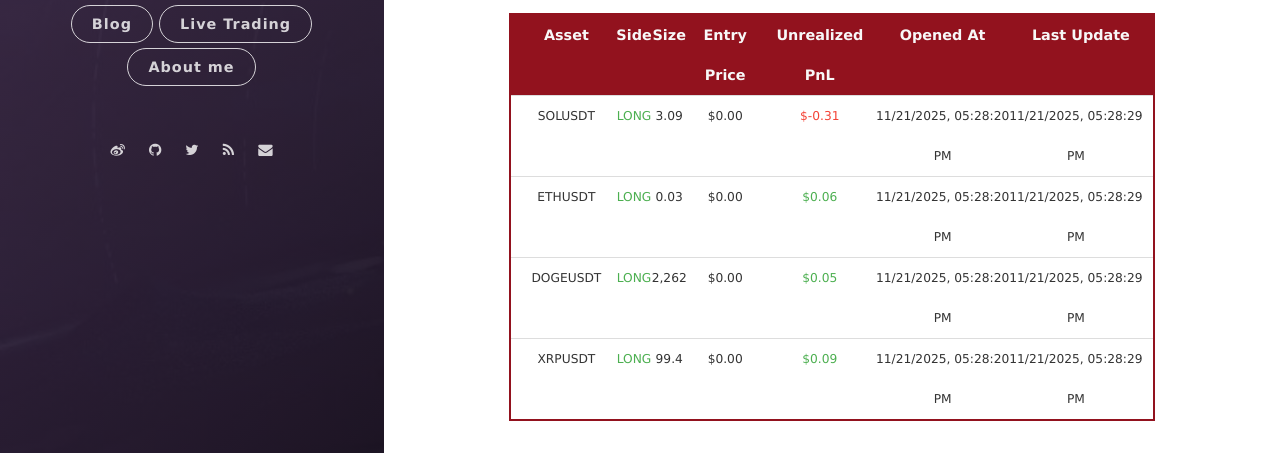
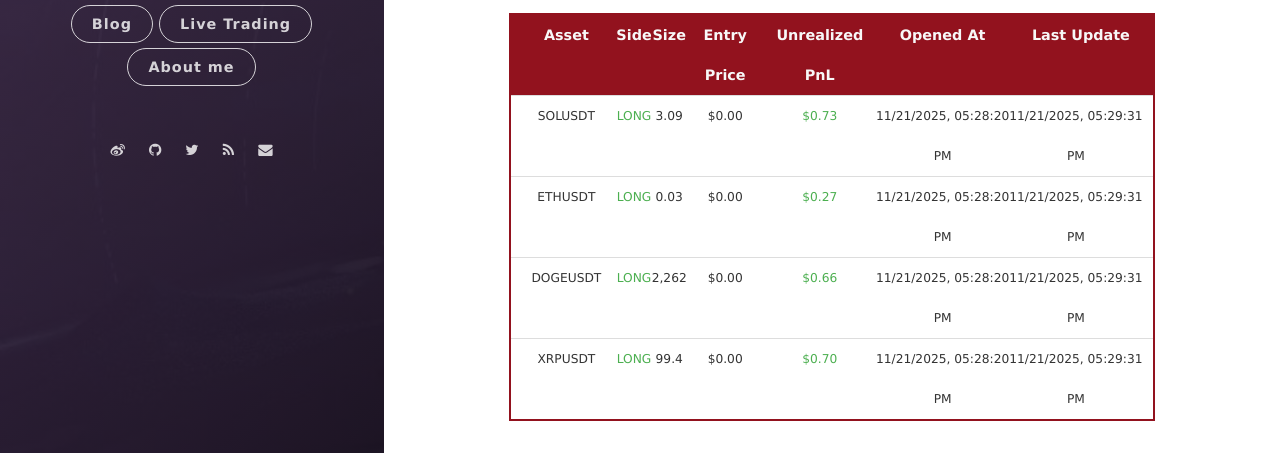
Before and after one commit to leeyegy/leeyegy.github.io, a Jekyll site: the page built from live-trading.html, in a window 1280 px wide and 1162 px high. Shown: the part 641-1094 px from the top of the window. Built offline with Jekyll 4.4.1, drawn with Linux system fonts in a browser that asks for light colours; nearby versions of some CDN libraries; some of the changed lines change nothing that is shown.

Commit message:
AccountMonitor: refresh positions 2025-11-22T01:29:31+08:00

```diff
--- a/assets/data/binance/positions.json
+++ b/assets/data/binance/positions.json
@@ -4,35 +4,35 @@
     "side": "LONG",
     "size": 3.09,
     "entryPrice": 0.0,
-    "unrealizedPnl": -0.31069999,
+    "unrealizedPnl": 0.72547038,
     "openedAt": "2025-11-22T01:28:20+08:00",
-    "reportedAt": "2025-11-22T01:28:29+08:00"
+    "reportedAt": "2025-11-22T01:29:31+08:00"
   },
   {
     "symbol": "ETHUSDT",
     "side": "LONG",
     "size": 0.03,
     "entryPrice": 0.0,
-    "unrealizedPnl": 0.0573,
+    "unrealizedPnl": 0.26985866,
     "openedAt": "2025-11-22T01:28:20+08:00",
-    "reportedAt": "2025-11-22T01:28:29+08:00"
+    "reportedAt": "2025-11-22T01:29:31+08:00"
   },
   {
     "symbol": "DOGEUSDT",
     "side": "LONG",
     "size": 2262.0,
     "entryPrice": 0.0,
-    "unrealizedPnl": 0.04566978,
+    "unrealizedPnl": 0.65894322,
     "openedAt": "2025-11-22T01:28:20+08:00",
-    "reportedAt": "2025-11-22T01:28:29+08:00"
+    "reportedAt": "2025-11-22T01:29:31+08:00"
   },
   {
     "symbol": "XRPUSDT",
     "side": "LONG",
     "size": 99.4,
     "entryPrice": 0.0,
-    "unrealizedPnl": 0.08946,
+    "unrealizedPnl": 0.69542128,
     "openedAt": "2025-11-22T01:28:20+08:00",
-    "reportedAt": "2025-11-22T01:28:29+08:00"
+    "reportedAt": "2025-11-22T01:29:31+08:00"
   }
 ]
```
